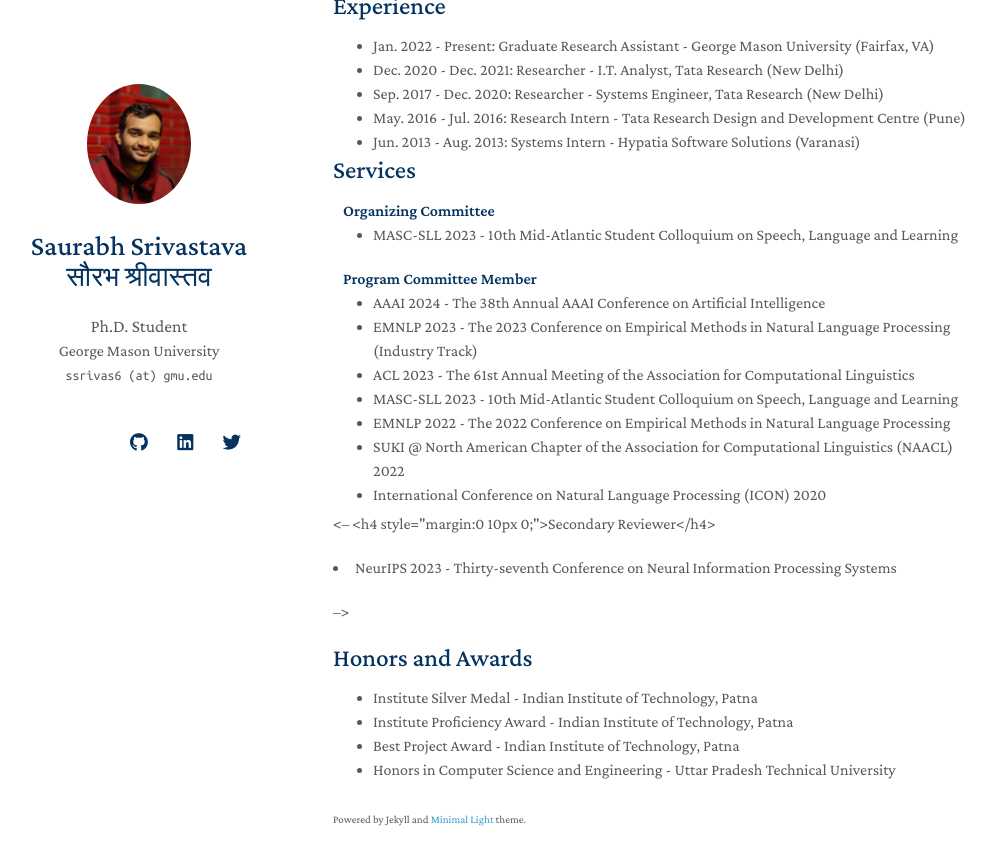
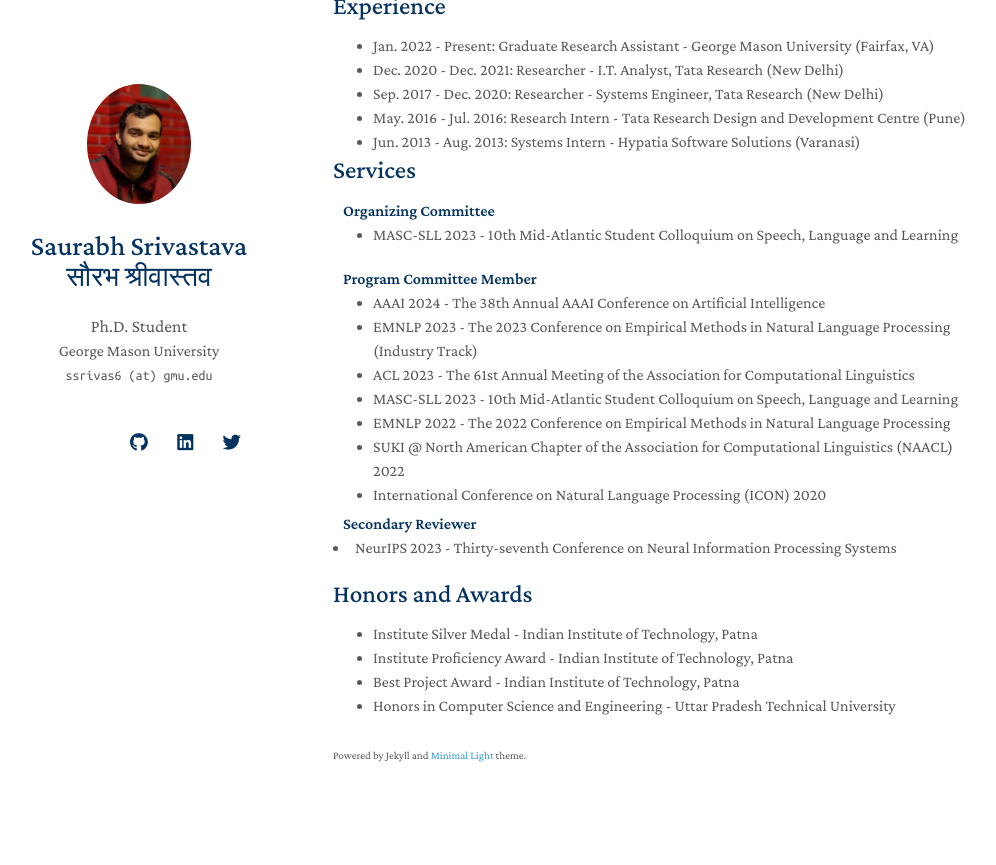
Before and after one commit to salokr/salokr.github.io, a Jekyll site: the page built from index.md, in a window 1280 px wide and 900 px high, scrolled down 2529 px. Shown: the top 865 px of the window, without its empty margins (137-1133 px from the left). Built offline with Jekyll 4.4.1, drawn with Linux system fonts in a browser that asks for light colours; nearby versions of some CDN libraries; a style sheet for code colours, icons or effects is not loaded; our own code applies the rules of GitHub Pages for plain Markdown files; after the commit the page ends 3365 px from its top, so only the background shows below that.

Commit message:
Update services.md

```diff
--- a/_includes/services.md
+++ b/_includes/services.md
@@ -17,8 +17,8 @@
   <li><a href="https://www.iitp.ac.in/~ai-nlp-ml/icon2020/"><autocolor>International Conference on Natural Language Processing (ICON) 2020</autocolor></a></li>
 </ul>
 
-<-- <h4 style="margin:0 10px 0;">Secondary Reviewer</h4>
+<h4 style="margin:0 10px 0;">Secondary Reviewer</h4>
 <li><a href="https://nips.cc/"><autocolor>NeurIPS 2023 - Thirty-seventh Conference on Neural Information Processing Systems</autocolor></a></li>
 <ul style="margin:0 0 20px;">
 
-</ul> -->
+</ul>
```
